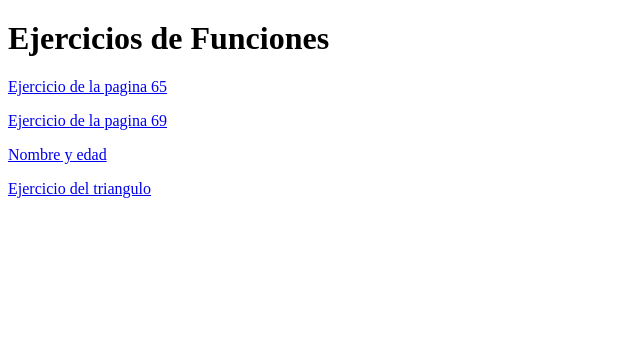
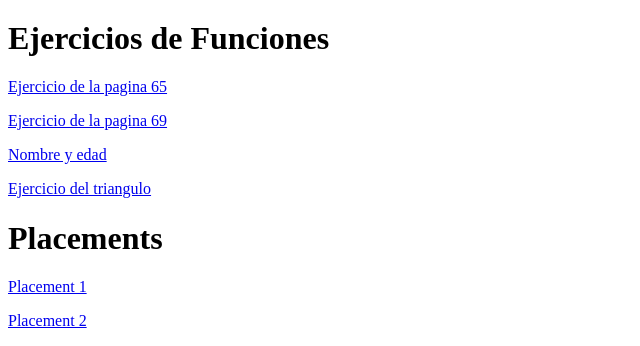
Before and after one commit to sebaserazo/Paginas, a plain HTML site: page index.html in a window 1280 px wide. Shown: the part 729-1075 px from the top of the page, without its empty margins (0-640 px from the left). Before the commit the page ends 943 px from the top, so only its background shows below. Drawn offline with Linux system fonts and the light colour scheme.

Commit message:
Update index.html

```diff
--- a/index.html
+++ b/index.html
@@ -26,6 +26,10 @@
 				<p><a href="JavaScript/Ejercicio Pag 69.html">Ejercicio de la pagina 69</a></p>
 				<p><a href="JavaScript/Nombre y edad.html">Nombre y edad</a></p>
 				<p><a href="JavaScript/Triangulo.html">Ejercicio del triangulo</a></p>
+		<h1>Placements</h1>
+				<p><a href="JavaScript/Placement1.html">Placement 1</a></p>
+				<p><a href="JavaScript/Placement2.html">Placement 2</a></p>
+
 
 	</body>
 </html>
```
